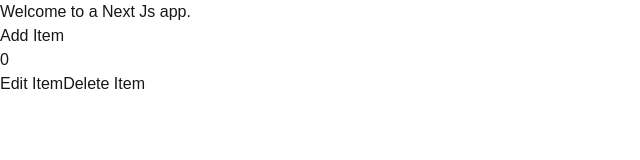
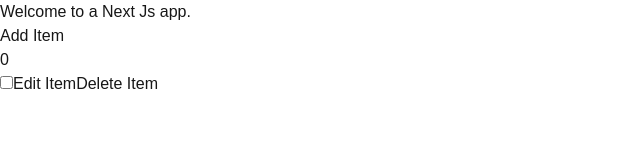
Before and after one commit to nathanielgcowan/wizards-toolbox, a Next.js app: page / in a window 1280 px wide. Both pictures are taken after a click on the button "Add Item". Shown: the top 160 px of the page, without its empty margins (0-640 px from the left). Built offline with nearby package versions, Linux system fonts and the light colour scheme.

Commit message:
worked on the edit part of the page.

```diff
--- a/app/page.tsx
+++ b/app/page.tsx
@@ -4,23 +4,26 @@ import { v4 as uuidv4 } from "uuid";
 
 export default function Home() {
   const [state, useState] = React.useState([]);
-  const [newItem, useNewItem] = React.useState({ id: "", value: 0 });
+  const [newItem, useNewItem] = React.useState({
+    id: "",
+    checked: false,
+    value: 0,
+  });
 
   function addItem() {
     useState([...state, { ...newItem, id: uuidv4() }]);
     console.log("Item added:");
   }
   function editItem(e) {
-    console.log(e);
     const newState = state.map((e, i) => (i === e ? e + 1 : e));
     useState(newState);
-    console.log("Item edited");
+    console.log(e);
   }
   function deleteItem(id) {
     const newState = state.filter((e) => e.id !== id);
     useState(newState);
   }
-  console.log(state);
+  // console.log(state);
   return (
     <>
       <h1>Welcome to a Next Js app.</h1>
@@ -28,11 +31,16 @@ export default function Home() {
       {state.map((e, i) => {
         // a unique key is required here
         return (
-          <>
-            <p key={e.id}>{e.value}</p>
+          <p key={e.id}>
+            <p>{e.value}</p>
+            <input
+              type="checkbox"
+              checked={e.checked}
+              onChange={() => editItem(e)}
+            />
             <button onClick={() => editItem(e)}>Edit Item</button>
             <button onClick={() => deleteItem(e.id)}>Delete Item</button>
-          </>
+          </p>
         );
       })}
     </>
```
